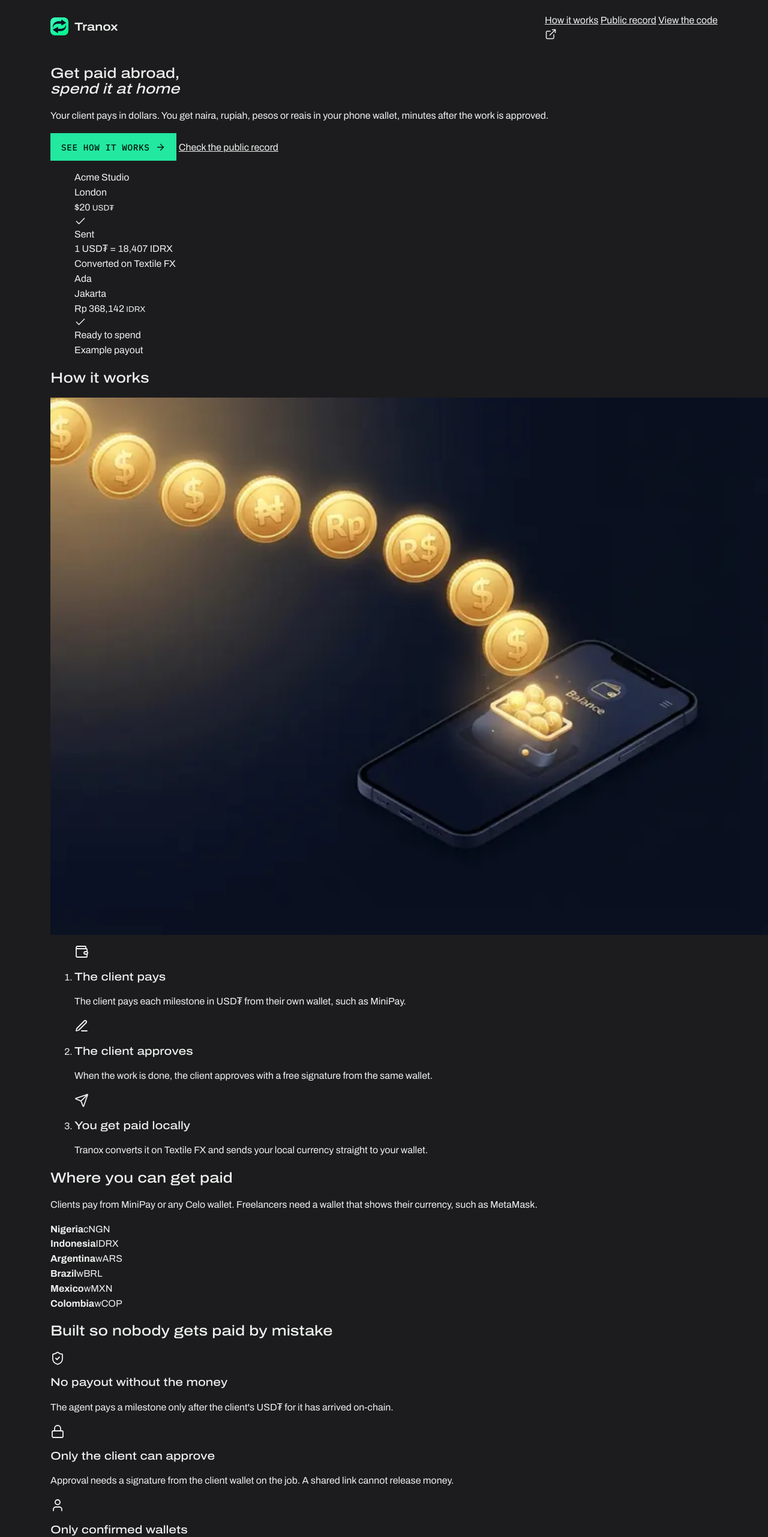
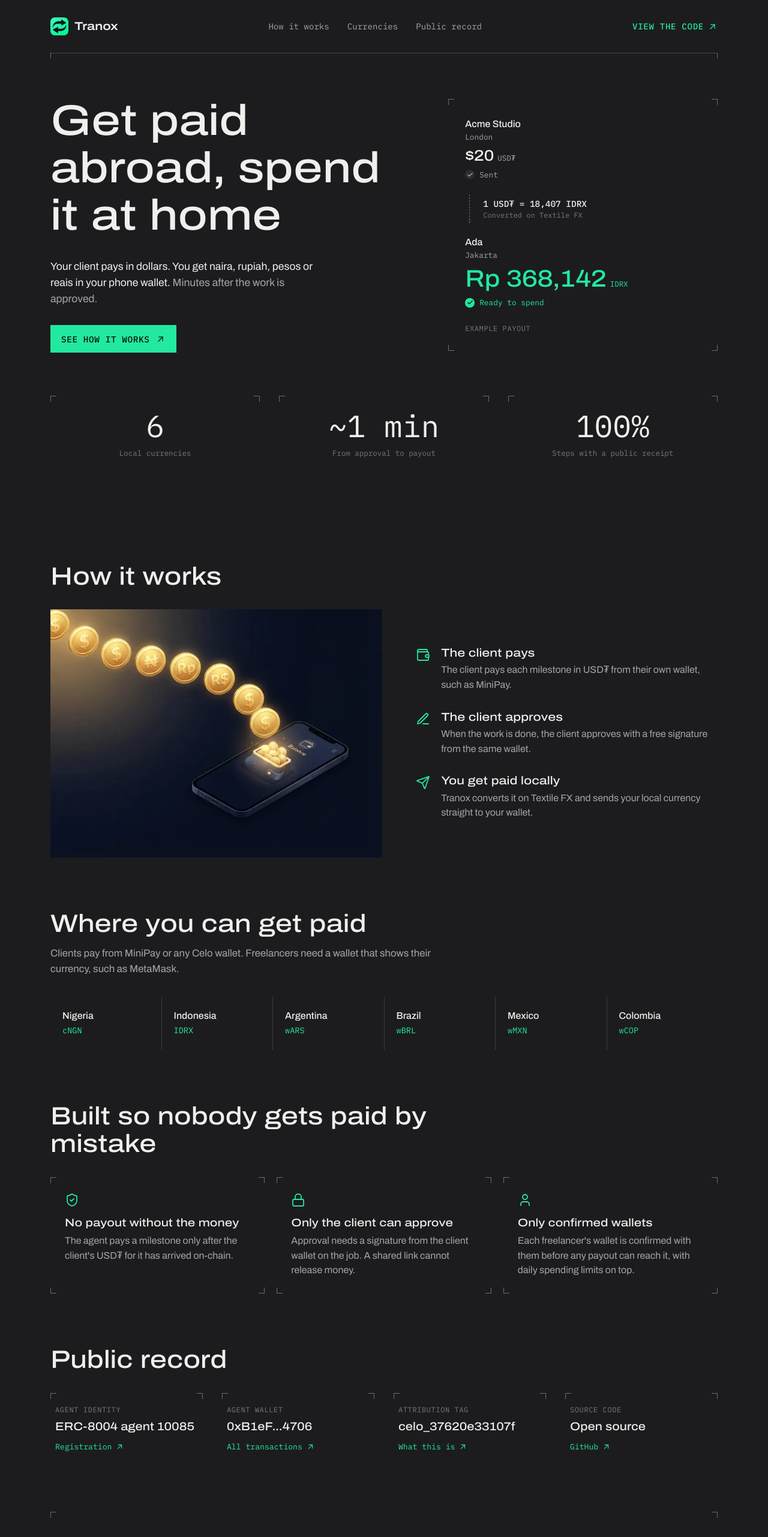
Before and after one commit to JoelEmmanuelCloud/tranox, a website: page web/index.html in a window 1280 px wide. Shown: the top 2563 px of the page at 60% size. Drawn offline with Linux system fonts and the light colour scheme; files that its build step writes are made by us from their sources; files whose address does not match are found by name.

Commit message:
web: left-aligned hero with the payout card, a numbers row and framed sections

```diff
--- a/web/index.html
+++ b/web/index.html
@@ -3,7 +3,7 @@
 <head>
 <meta charset="utf-8">
 <meta name="viewport" content="width=device-width, initial-scale=1">
-<meta name="theme-color" content="#0e0f11">
+<meta name="theme-color" content="#1c1c1e">
 <title>Tranox - get paid abroad, spend it at home</title>
 <meta name="description" content="Clients pay in dollars. Freelancers receive naira, rupiah, pesos or reais in their phone wallet minutes after a milestone is approved. Built on Celo with Textile FX.">
 <link rel="icon" type="image/png" href="/favicon.png">
@@ -32,42 +32,49 @@
       </a>
       <nav class="nav" aria-label="Page sections">
         <a href="#how">How it works</a>
+        <a href="#currencies">Currencies</a>
         <a href="#proof">Public record</a>
-        <a class="nav-code" href="https://github.com/JoelEmmanuelCloud/tranox" target="_blank" rel="noopener">View the code <span data-icon="external"></span></a>
+      </nav>
+      <nav class="nav" aria-label="Source code">
+        <a class="nav-code" href="https://github.com/JoelEmmanuelCloud/tranox" target="_blank" rel="noopener">View the code <span data-icon="up"></span></a>
       </nav>
     </header>
+    <div class="ruler" aria-hidden="true"></div>
 
     <section class="hero" aria-labelledby="hero-title">
-      <h1 id="hero-title">Get paid abroad,<br><em>spend it at home</em></h1>
-      <p class="lede">Your client pays in dollars. You get naira, rupiah, pesos or reais in your phone wallet, minutes after the work is approved.</p>
-      <div class="cta-row">
-        <a class="btn btn-accent" href="#how">See how it works <span data-icon="arrow"></span></a>
-        <a class="text-link" href="#proof">Check the public record</a>
+      <div>
+        <h1 id="hero-title">Get paid abroad, spend it at home</h1>
+        <p class="lede">Your client pays in dollars. You get naira, rupiah, pesos or reais in your phone wallet. <span>Minutes after the work is approved.</span></p>
+        <a class="btn btn-accent" href="#how">See how it works <span data-icon="up"></span></a>
       </div>
 
-      <figure class="route" aria-label="Example milestone payout: Acme Studio in London sends 20 USD₮, it is converted on Textile FX at 1 USD₮ to 18,407 IDRX, and Ada in Jakarta receives 368,142 IDRX">
-        <div class="route-body">
+      <figure class="route frame" aria-label="Example milestone payout: Acme Studio in London sends 20 USD₮, it is converted on Textile FX at 1 USD₮ to 18,407 IDRX, and Ada in Jakarta receives 368,142 IDRX">
         <div class="party">
           <div class="party-name">Acme Studio</div>
           <div class="party-city">London</div>
-            <div class="party-amt tnum">$20 <small>USD₮</small></div>
+          <div class="party-amt tnum">$20<small>USD₮</small></div>
           <div class="party-note"><span class="state" aria-hidden="true"><span data-icon="check"></span></span>Sent</div>
         </div>
         <div class="bridge">
+          <span class="bridge-dot" aria-hidden="true"></span>
           <div class="bridge-rate tnum">1 USD₮ = 18,407 IDRX</div>
-            <div class="bridge-line" aria-hidden="true"><span class="bridge-dot"></span></div>
           <div class="bridge-via">Converted on Textile FX</div>
         </div>
-          <div class="party party-end">
+        <div class="party">
           <div class="party-name">Ada</div>
           <div class="party-city">Jakarta</div>
-            <div class="party-amt party-get tnum">Rp 368,142 <small>IDRX</small></div>
+          <div class="party-amt party-get tnum">Rp 368,142<small>IDRX</small></div>
           <div class="party-note party-ok"><span class="state state-ok" aria-hidden="true"><span data-icon="check"></span></span>Ready to spend</div>
-          </div>
         </div>
         <figcaption class="route-note">Example payout</figcaption>
       </figure>
     </section>
+
+    <div class="stats" aria-label="Tranox in numbers">
+      <div class="stat frame-top"><b>6</b><span>Local currencies</span></div>
+      <div class="stat frame-top"><b>~1 min</b><span>From approval to payout</span></div>
+      <div class="stat frame-top"><b>100%</b><span>Steps with a public receipt</span></div>
+    </div>
   </div>
 </div>
 
@@ -88,7 +95,7 @@
     </div>
   </section>
 
-  <section class="section tight" aria-labelledby="ccy-title">
+  <section class="section" id="currencies" aria-labelledby="ccy-title">
     <div class="wrap">
       <div class="section-head">
         <h2 id="ccy-title">Where you can get paid</h2>
@@ -105,37 +112,37 @@
     </div>
   </section>
 
-  <section class="section tight" aria-labelledby="safe-title">
+  <section class="section" aria-labelledby="safe-title">
     <div class="wrap">
       <div class="section-head">
         <h2 id="safe-title">Built so nobody gets paid by mistake</h2>
       </div>
       <div class="cards3">
-        <article class="feature"><div class="feature-icon"><span data-icon="shield" data-icon-class="icon-lg"></span></div><h3>No payout without the money</h3><p>The agent pays a milestone only after the client's USD₮ for it has arrived on-chain.</p></article>
-        <article class="feature"><div class="feature-icon"><span data-icon="lock" data-icon-class="icon-lg"></span></div><h3>Only the client can approve</h3><p>Approval needs a signature from the client wallet on the job. A shared link cannot release money.</p></article>
-        <article class="feature"><div class="feature-icon"><span data-icon="user" data-icon-class="icon-lg"></span></div><h3>Only confirmed wallets</h3><p>Each freelancer's wallet is confirmed with them before any payout can reach it, with daily spending limits on top.</p></article>
+        <article class="feature frame"><div class="feature-icon"><span data-icon="shield" data-icon-class="icon-lg"></span></div><h3>No payout without the money</h3><p>The agent pays a milestone only after the client's USD₮ for it has arrived on-chain.</p></article>
+        <article class="feature frame"><div class="feature-icon"><span data-icon="lock" data-icon-class="icon-lg"></span></div><h3>Only the client can approve</h3><p>Approval needs a signature from the client wallet on the job. A shared link cannot release money.</p></article>
+        <article class="feature frame"><div class="feature-icon"><span data-icon="user" data-icon-class="icon-lg"></span></div><h3>Only confirmed wallets</h3><p>Each freelancer's wallet is confirmed with them before any payout can reach it, with daily spending limits on top.</p></article>
       </div>
     </div>
   </section>
 
-  <section class="section tight" id="proof" aria-labelledby="proof-title">
+  <section class="section" id="proof" aria-labelledby="proof-title">
     <div class="wrap">
       <div class="section-head">
         <h2 id="proof-title">Public record</h2>
       </div>
       <div class="proof">
-        <div><div class="label">Agent identity</div><div class="value">ERC-8004 agent 10085</div><a href="https://celoscan.io/tx/0xe2f7143fbcf41ba8d18d5b29ab92ef64fa65dbb13b9bcb60389aeb3ffb8b3d1e" target="_blank" rel="noopener">Registration <span data-icon="external"></span></a></div>
-        <div><div class="label">Agent wallet</div><div class="value tnum">0xB1eF...4706</div><a href="https://celoscan.io/address/0xB1eF0cEa020B273E1c30370a787B9447DfE14706" target="_blank" rel="noopener">All transactions <span data-icon="external"></span></a></div>
-        <div><div class="label">Attribution tag</div><div class="value">celo_37620e33107f</div><a href="https://docs.celo.org/build-on-celo/attribution-tags" target="_blank" rel="noopener">What this is <span data-icon="external"></span></a></div>
-        <div><div class="label">Source code</div><div class="value">Open source</div><a href="https://github.com/JoelEmmanuelCloud/tranox" target="_blank" rel="noopener">GitHub <span data-icon="external"></span></a></div>
+        <div class="frame-top"><div class="label">Agent identity</div><div class="value">ERC-8004 agent 10085</div><a href="https://celoscan.io/tx/0xe2f7143fbcf41ba8d18d5b29ab92ef64fa65dbb13b9bcb60389aeb3ffb8b3d1e" target="_blank" rel="noopener">Registration <span data-icon="up"></span></a></div>
+        <div class="frame-top"><div class="label">Agent wallet</div><div class="value tnum">0xB1eF...4706</div><a href="https://celoscan.io/address/0xB1eF0cEa020B273E1c30370a787B9447DfE14706" target="_blank" rel="noopener">All transactions <span data-icon="up"></span></a></div>
+        <div class="frame-top"><div class="label">Attribution tag</div><div class="value">celo_37620e33107f</div><a href="https://docs.celo.org/build-on-celo/attribution-tags" target="_blank" rel="noopener">What this is <span data-icon="up"></span></a></div>
+        <div class="frame-top"><div class="label">Source code</div><div class="value">Open source</div><a href="https://github.com/JoelEmmanuelCloud/tranox" target="_blank" rel="noopener">GitHub <span data-icon="up"></span></a></div>
       </div>
     </div>
   </section>
 
   <div class="wrap">
-    <section class="cta-band dark" aria-labelledby="cta-title">
+    <section class="cta-band frame" aria-labelledby="cta-title">
       <div><h2 id="cta-title">Paying a freelancer abroad?</h2><p>Set up a job, share the link, and pay each milestone from your wallet.</p></div>
-      <a class="btn btn-accent" href="https://github.com/JoelEmmanuelCloud/tranox#run-it" target="_blank" rel="noopener">Get started <span data-icon="arrow"></span></a>
+      <a class="btn btn-accent" href="https://github.com/JoelEmmanuelCloud/tranox#run-it" target="_blank" rel="noopener">Get started <span data-icon="up"></span></a>
     </section>
   </div>
 </main>
--- a/web/styles.css
+++ b/web/styles.css
@@ -132,6 +132,89 @@ h1, h2, h3 { font-weight: 500; font-stretch: 118%; line-height: 1.1; }
 .fade-in { animation: fadeUp .35s var(--ease) both; }
 @keyframes fadeUp { from { opacity: 0; transform: translateY(8px); } to { opacity: 1; transform: none; } }
 
+.nav { display: flex; align-items: center; gap: 30px; }
+.nav a { color: var(--muted); text-decoration: none; font: .88rem var(--mono); display: inline-flex; align-items: center; gap: 6px; min-height: 44px; }
+.nav a:hover { color: var(--text); }
+.nav a.nav-code { color: var(--accent); font-weight: 500; text-transform: uppercase; letter-spacing: .05em; }
+.nav-code .icon { width: 17px; height: 17px; }
+.ruler { height: 10px; border-top: 1px dotted var(--tick); --c: var(--tick); background: linear-gradient(var(--c), var(--c)) top left / 1px 8px no-repeat, linear-gradient(var(--c), var(--c)) top right / 1px 8px no-repeat; }
+
+.hero { display: grid; grid-template-columns: minmax(0, 1.15fr) minmax(0, .85fr); gap: 56px; align-items: center; padding: 64px 0 72px; }
+.hero h1 { font-size: clamp(2.5rem, 5.6vw, 4.5rem); margin: 0 0 32px; }
+.lede { font-size: 1.1rem; max-width: 470px; margin: 0 0 30px; }
+.lede span { color: var(--muted); }
+
+.route { margin: 0; padding: 30px 28px; }
+.route-note { margin: 22px 0 0; color: var(--dim); font: .75rem var(--mono); text-transform: uppercase; letter-spacing: .05em; }
+.party-name { font-weight: 500; }
+.party-city { color: var(--muted); font: .8rem var(--mono); margin-bottom: 8px; }
+.party-amt { font-size: 1.6rem; font-weight: 500; font-stretch: 112%; line-height: 1.15; white-space: nowrap; }
+.party-amt small { font: .78rem var(--mono); color: var(--muted); margin-left: 6px; }
+.party-get { color: var(--accent); font-size: clamp(2rem, 3.4vw, 2.5rem); }
+.party-get small { color: var(--accent); }
+.party-note { color: var(--muted); font: .8rem var(--mono); margin-top: 8px; display: inline-flex; align-items: center; gap: 8px; }
+.party-ok { color: var(--accent); }
+.state { width: 16px; height: 16px; flex: none; border-radius: 50%; background: var(--bg-3); color: var(--muted); display: inline-grid; place-items: center; }
+.state .icon { width: 11px; height: 11px; stroke-width: 3; }
+.state-ok { background: var(--accent); color: var(--accent-ink); }
+.bridge { position: relative; margin: 20px 0 20px 7px; padding: 6px 0 6px 22px; border-left: 1px dashed var(--tick); }
+.bridge-rate { font: 500 .9rem var(--mono); }
+.bridge-via { color: var(--dim); font: .75rem var(--mono); margin-top: 2px; }
+.bridge-dot { position: absolute; left: -4px; top: 0; width: 7px; height: 7px; border-radius: 50%; background: var(--accent); animation: travel 2.6s var(--ease) infinite; }
+@keyframes travel { 0% { top: 0; opacity: 0; } 15% { opacity: 1; } 85% { opacity: 1; } 100% { top: calc(100% - 7px); opacity: 0; } }
+
+.stats { display: grid; grid-template-columns: repeat(3, 1fr); gap: 32px; padding-bottom: 88px; }
+.stat { padding: 22px 8px 0; text-align: center; }
+.stat b { display: block; font: 400 clamp(2.2rem, 4.4vw, 3.2rem) var(--mono); line-height: 1.1; }
+.stat span { display: block; color: var(--dim); font: .78rem var(--mono); margin-top: 8px; }
+
+.section { padding: 88px 0 0; }
+.section-head { max-width: 640px; margin-bottom: 32px; }
+.section-head h2 { font-size: clamp(1.8rem, 3.6vw, 2.6rem); margin: 0 0 14px; }
+.section-head p { color: var(--muted); margin: 0; font-size: 1.05rem; }
+
+.how { display: grid; grid-template-columns: minmax(0, 1.1fr) minmax(0, 1fr); gap: 56px; align-items: center; }
+.how-art { width: 100%; height: auto; }
+.how-steps { list-style: none; margin: 0; padding: 0; display: grid; gap: 30px; }
+.how-steps li { display: flex; gap: 18px; align-items: flex-start; }
+.how-steps h3 { margin: 0 0 6px; font-size: 1.2rem; }
+.how-steps p { margin: 0; color: var(--muted); }
+.how-icon { flex: none; color: var(--accent); padding-top: 2px; }
+
+.corridors { display: grid; gap: 1px; grid-template-columns: repeat(auto-fit, minmax(160px, 1fr)); background: var(--line); }
+.corridor { padding: 20px; background: var(--bg); }
+.corridor strong { display: block; font-weight: 500; }
+.corridor span { color: var(--accent); font: .85rem var(--mono); }
+
+.cards3 { display: grid; gap: 20px; grid-template-columns: repeat(auto-fit, minmax(250px, 1fr)); }
+.feature { padding: 26px 24px; }
+.feature-icon { color: var(--accent); }
+.feature h3 { margin: 16px 0 8px; font-size: 1.15rem; }
+.feature p { margin: 0; color: var(--muted); }
+
+.proof { display: grid; gap: 32px; grid-template-columns: repeat(auto-fit, minmax(220px, 1fr)); }
+.proof > div { padding: 20px 8px 0; }
+.proof .label { color: var(--dim); font: .75rem var(--mono); text-transform: uppercase; letter-spacing: .05em; }
+.proof .value { font-size: 1.2rem; font-weight: 500; font-stretch: 112%; margin-top: 6px; overflow-wrap: anywhere; }
+.proof a { text-decoration: none; display: inline-flex; align-items: center; gap: 6px; color: var(--accent); font: .82rem var(--mono); margin-top: 10px; }
+.proof a .icon { width: 15px; height: 15px; }
+.proof a:hover { text-decoration: underline; }
+
+.cta-band { margin: 96px 0 0; padding: 44px 36px; display: flex; flex-wrap: wrap; align-items: center; justify-content: space-between; gap: 24px; }
+.cta-band h2 { margin: 0 0 8px; font-size: clamp(1.5rem, 3vw, 2rem); }
+.cta-band p { margin: 0; color: var(--muted); }
+.site-footer { padding: 40px 24px 48px; color: var(--dim); font: .75rem var(--mono); display: flex; flex-wrap: wrap; justify-content: space-between; gap: 12px; }
+
+@media (max-width: 900px) {
+  .hero { grid-template-columns: 1fr; gap: 40px; padding: 44px 0 56px; }
+  .how { grid-template-columns: 1fr; gap: 32px; }
+}
+@media (max-width: 760px) {
+  .nav a:not(.nav-code) { display: none; }
+  .stats { grid-template-columns: 1fr; gap: 20px; padding-bottom: 64px; }
+  .section { padding-top: 64px; }
+  .cta-band { padding: 32px 24px; margin-top: 64px; }
+}
 @media (max-width: 380px) {
   .facts { grid-template-columns: 1fr; }
   .ms-actions { grid-template-columns: 1fr; }
```
Also changed, not shown: web/freelancer.html (+1 -1 lines), web/job.html (+1 -1 lines). Lines whose indentation alone changed are shown as unchanged.
